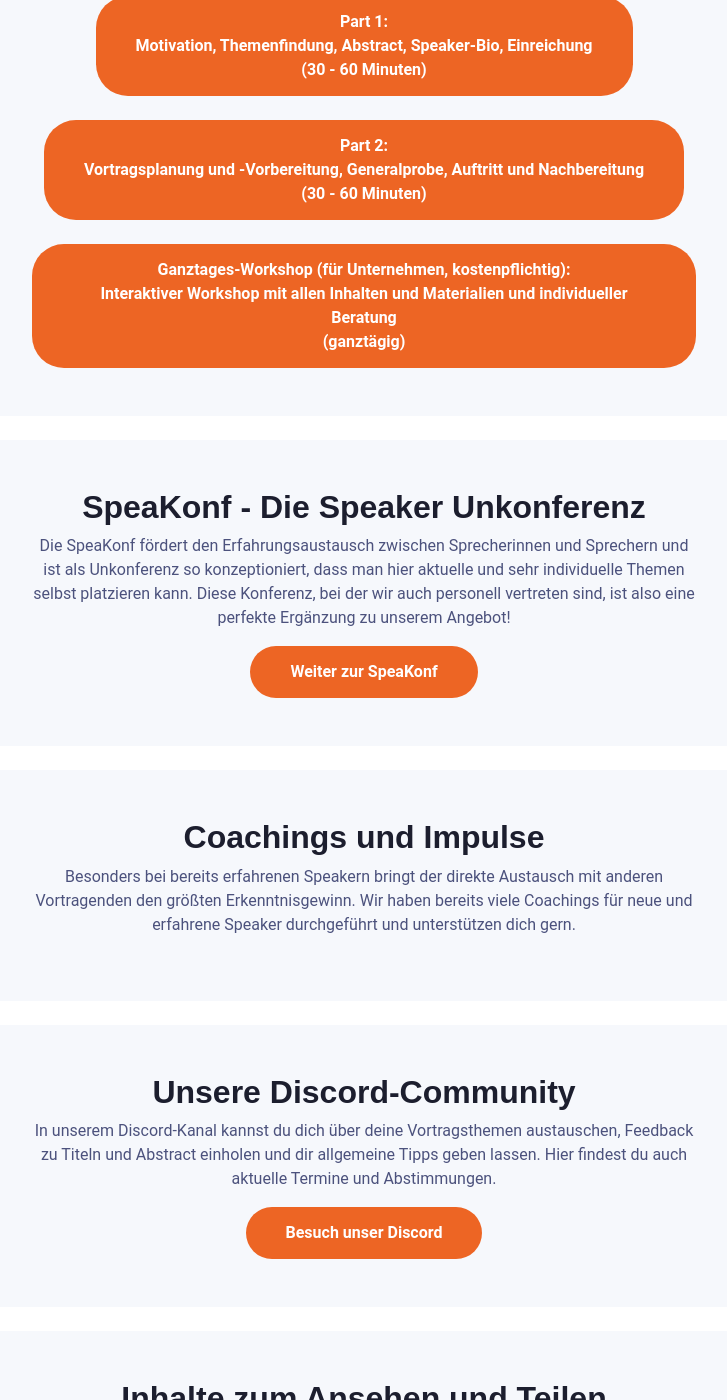
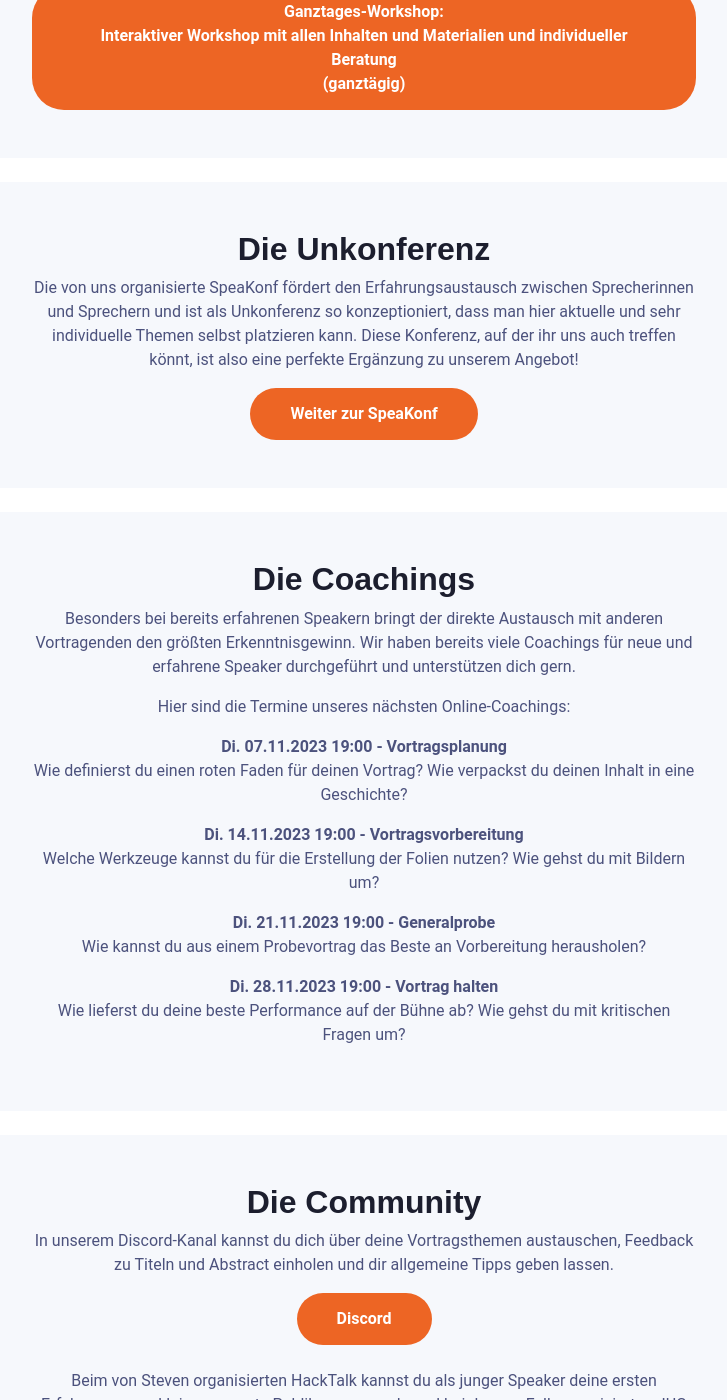
Before and after one commit to DeveloperOnTheStage/website_new, a Jekyll site: the page built from index.md, in a window 1280 px wide and 1400 px high, scrolled down 3238 px. Shown: the whole window, without its empty margins (276-1003 px from the left). Built offline with Jekyll 4.4.1, drawn with Linux system fonts in a browser that asks for light colours; nearby versions of some CDN libraries; library files that are not in the unit come from our copies; some of the changed text lies outside the part shown.

Commit message:
Modify content after synch with team

```diff
--- a/_config.yml
+++ b/_config.yml
@@ -21,9 +21,9 @@
 title: Tech2Talk
 email: info@tech2talk.de
 description: >- # this means to ignore newlines until "baseurl:"
-  Die Community für alle in der Technologie-Branche arbeitenden Personen, die ihr Wissen mit Vorträgen teilen wollen.
+  Wir unterstützen in der Technologie-Branche arbeitende Personen dabei, ihr Wissen mittels Vorträgen zu teilen. So fördern wir eine lebendige Community, den Austausch untereinander, persönliche Weiterentwicklung und aktives Lernen.
 slogan: >-
-  Wir bauen die Kompetenzen neuer und erfahrener Vortragender auf und aus.
+  Wir bauen die Kompetenzen neuer und erfahrener Vortragender aus.
 baseurl: "" # the subpath of your site, e.g. /blog
 url: "https://tech2talk.de"
 twitter_username: tech2talk
--- a/_data/mission-statement.yaml
+++ b/_data/mission-statement.yaml
@@ -1 +1 @@
-Als erfahrene Speaker möchten wir in der Technologie-Branche arbeitende Personen dabei unterstützen, ihr Wissen mit Vorträgen zu teilen und so der Community zu helfen und sich selbst weiter zu entwickeln.
+Wir unterstützen in der Technologie-Branche arbeitende Personen dabei, ihr Wissen mittels Vorträgen zu teilen. So fördern wir eine lebendige Community, den Austausch untereinander, persönliche Weiterentwicklung und aktives Lernen.
--- a/_data/target-group.yaml
+++ b/_data/target-group.yaml
@@ -1,6 +1,6 @@
 "Entwickler":
   cause: |
-    ... weil tief-technische Themen verständlich vermittelt werden müssen.
+    ... um tief-technische Themen verständlich vermittelt zu können.
 "Architekten":
   cause: |
     ... weil wichtige Architektur-Entscheidungen an Entwickler und Kunden kommuniziert werden müssen.
@@ -15,7 +15,7 @@
     ... weil die Produktvision und -strategie nachvollziehbar und begeistern vermittelt werden wollen.
 "Scrum Master":
   cause: |
-    ... weil die Scrum-Prinzipien und -Werte tagtäglich gelebt werden müssen.
+    ... weil die Scrum-Prinzipien und -Werte tagtäglich gelebt werden wollen.
 "IT Manager":
   cause: |
-    ... weil Strategien und Entscheidungen in die Köpfe aller beteiligten gebracht werden müssen.
+    ... weil Strategien und Entscheidungen in die Köpfe aller beteiligten gebracht werden sollten.
--- a/_layouts/default.html
+++ b/_layouts/default.html
@@ -121,7 +121,7 @@
 
     <section id="benefits-section" class="benefits-section theme-bg-light-gradient py-5">
 	    <div class="container py-5">
-		    <h2 class="section-heading text-center mb-3">Unsere Produkte</h2>
+		    <h2 class="section-heading text-center mb-3">Unsere Angebote</h2>
 		    <div class="section-intro single-col-max mx-auto text-center mb-5">{{ site.slogan }}</div>
 		    <div class="row text-center">
 				{% for building-block in site.data.building-blocks %}
@@ -147,16 +147,16 @@
 	    </div><!--//container-->
     </section><!--//benefits-section-->
 
-    <section id="content-section" class="content-section">
-	    <div class="container">
-		    <div class="single-col-max mx-auto">
-		    <h2 class="section-heading text-center mb-5">Unser Mission Statement</h2>
-				<div class="section-intro single-col-max mx-auto text-center mb-5">
-					{{ site.data.mission-statement }}
-				</div><!--//section-intro-->
-		    </div><!--//single-col-max-->
-	    </div><!--//container-->
-    </section><!--//content-section-->
+<!--    <section id="content-section" class="content-section">-->
+<!--	    <div class="container">-->
+<!--		    <div class="single-col-max mx-auto">-->
+<!--		    <h2 class="section-heading text-center mb-5">Unser Mission Statement</h2>-->
+<!--				<div class="section-intro single-col-max mx-auto text-center mb-5">-->
+<!--					{{ site.data.mission-statement }}-->
+<!--				</div>&lt;!&ndash;//section-intro&ndash;&gt;-->
+<!--		    </div>&lt;!&ndash;//single-col-max&ndash;&gt;-->
+<!--	    </div>&lt;!&ndash;//container&ndash;&gt;-->
+<!--    </section>&lt;!&ndash;//content-section&ndash;&gt;-->
 
     <section id="audience-section" class="audience-section py-5">
 	    <div class="container">
@@ -181,7 +181,7 @@
     <section id="book-section" class="book-section">
 	    <div class="container">
 		    <div class="lead-form-wrapper single-col-max mx-auto theme-bg-light rounded p-5">
-			    <h2 class="form-heading text-center">Das Buch: "Developer on the Stage"</h2>
+			    <h2 class="form-heading text-center">Das Buch</h2>
 			    <div class="form-intro text-center mb-3">Für alle, die gerade keine Zeit für Workshops aufwenden möchten oder sich ihren ersten Vortrag in der eigenen Geschwindigkeit organisieren möchten, bietet das kompakte Buch unsere geballte Erfahrung zum Nachlesen. Auf der Seite des Buches findest du neben der Inhaltsangabe auch Leseproben und Stimmen von Lesern.</div>
 				<div class="text-center">
 					<a class="btn btn-primary" href="https://developeronthestage.com/" target="_blank">Besuche developeronthestage.com, die Seite zum Buch</a>
@@ -193,7 +193,7 @@
 	<section id="talks-section" class="talks-section">
 	    <div class="container">
 		    <div class="lead-form-wrapper single-col-max mx-auto theme-bg-light rounded p-5">
-			    <h2 class="form-heading text-center">Unsere Vorträge</h2>
+			    <h2 class="form-heading text-center">Die Impulsvorträge</h2>
 			    <div class="form-intro text-center mb-3">Wir bieten bereits ausgearbeitete und auf diversen Konferenzen erprobte Vorträge an, in denen wir unser Wissen strukturiert und wiederholbar an unsere Teilnehmer vermitteln. Wenn du ein Event-Organisator bist und Interesse an diesen Vorträgen hast, <a href="mailto:info@tech2talk.de">kontaktiere uns einfach</a>!</div>
 				<div class="text-center">
 					<a class="btn btn-primary">Part 1:<br />Motivation, Themenfindung, Abstract, Speaker-Bio, Einreichung<br />(30 - 60 Minuten)</a>
@@ -204,7 +204,7 @@
 				</div>
 				<br />
 				<div class="text-center">
-					<a class="btn btn-primary">Ganztages-Workshop (für Unternehmen, kostenpflichtig):<br />Interaktiver Workshop mit allen Inhalten und Materialien und individueller Beratung<br />(ganztägig)</a>
+					<a class="btn btn-primary">Ganztages-Workshop:<br />Interaktiver Workshop mit allen Inhalten und Materialien und individueller Beratung<br />(ganztägig)</a>
 				</div>
 		    </div><!--//lead-form-wrapper-->
 	    </div><!--//container-->
@@ -213,8 +213,8 @@
 	<section id="unkonf-section" class="unkonf-section">
 	    <div class="container">
 		    <div class="lead-form-wrapper single-col-max mx-auto theme-bg-light rounded p-5">
-			    <h2 class="form-heading text-center">SpeaKonf - Die Speaker Unkonferenz</h2>
-			    <div class="form-intro text-center mb-3">Die SpeaKonf fördert den Erfahrungsaustausch zwischen Sprecherinnen und Sprechern und ist als Unkonferenz so konzeptioniert, dass man hier aktuelle und sehr individuelle Themen selbst platzieren kann. Diese Konferenz, bei der wir auch personell vertreten sind, ist also eine perfekte Ergänzung zu unserem Angebot!</div>
+			    <h2 class="form-heading text-center">Die Unkonferenz</h2>
+			    <div class="form-intro text-center mb-3">Die von uns organisierte SpeaKonf fördert den Erfahrungsaustausch zwischen Sprecherinnen und Sprechern und ist als Unkonferenz so konzeptioniert, dass man hier aktuelle und sehr individuelle Themen selbst platzieren kann. Diese Konferenz, auf der ihr uns auch treffen könnt, ist also eine perfekte Ergänzung zu unserem Angebot!</div>
 				<div class="text-center">
 					<a class="btn btn-primary" href="http://speakonf.de/" target="_blank">Weiter zur SpeaKonf</a>
 				</div>
@@ -225,8 +225,23 @@
 	<section id="coachings-section" class="coachings-section">
 		<div class="container">
 			<div class="lead-form-wrapper single-col-max mx-auto theme-bg-light rounded p-5">
-				<h2 class="form-heading text-center">Coachings und Impulse</h2>
+				<h2 class="form-heading text-center">Die Coachings</h2>
 				<div class="form-intro text-center mb-3">Besonders bei bereits erfahrenen Speakern bringt der direkte Austausch mit anderen Vortragenden den größten Erkenntnisgewinn. Wir haben bereits viele Coachings für neue und erfahrene Speaker durchgeführt und unterstützen dich gern.</div>
+				<div class="form-intro text-center mb-3">Hier sind die Termine unseres nächsten Online-Coachings:</div>
+				<div class="form-intro text-center mb-3">
+					<b>Di. 07.11.2023 19:00 - Vortragsplanung</b><br />
+					Wie definierst du einen roten Faden für deinen Vortrag? Wie verpackst du deinen Inhalt in eine Geschichte?</div>
+				<div class="form-intro text-center mb-3">
+					<b>Di. 14.11.2023 19:00 - Vortragsvorbereitung</b><br />
+				Welche Werkzeuge kannst du für die Erstellung der Folien nutzen? Wie gehst du mit Bildern um?</div>
+				<div class="form-intro text-center mb-3">
+					<b>Di. 21.11.2023 19:00 - Generalprobe</b><br />
+				Wie kannst du aus einem Probevortrag das Beste an Vorbereitung herausholen?</div>
+					<div class="form-intro text-center mb-3">
+						<b>Di. 28.11.2023 19:00 - Vortrag halten</b><br />
+						Wie lieferst du deine beste Performance auf der Bühne ab? Wie gehst du mit kritischen Fragen um?</div>
+				</div>
+
 <!--				<div class="text-center">-->
 <!--					<a class="btn btn-primary" href="http://speakonf.de/" target="_blank">Weiter zur SpeaKonf</a>-->
 <!--				</div>-->
@@ -237,10 +252,19 @@
 	<section id="community-section" class="community-section">
 		<div class="container">
 			<div class="lead-form-wrapper single-col-max mx-auto theme-bg-light rounded p-5">
-				<h2 class="form-heading text-center">Unsere Discord-Community</h2>
-				<div class="form-intro text-center mb-3">In unserem Discord-Kanal kannst du dich über deine Vortragsthemen austauschen, Feedback zu Titeln und Abstract einholen und dir allgemeine Tipps geben lassen. Hier findest du auch aktuelle Termine und Abstimmungen.</div>
+				<h2 class="form-heading text-center">Die Community</h2>
+				<div class="form-intro text-center mb-3">In unserem Discord-Kanal kannst du dich über deine Vortragsthemen austauschen, Feedback zu Titeln und Abstract einholen und dir allgemeine Tipps geben lassen.</div>
 				<div class="text-center">
-					<a class="btn btn-primary" href="http://discord.developeronthestage.com/" target="_blank">Besuch unser Discord</a>
+					<a class="btn btn-primary" href="http://discord.developeronthestage.com/" target="_blank">Discord</a>
+				</div>
+				<br/>
+				<div class="form-intro text-center mb-3">Beim von Steven organisierten HackTalk kannst du als junger Speaker deine ersten Erfahrungen vor kleinem remote Publikum sammeln und bei der von Falk organisierten JUG Darmstadt vor Ort vor einer größeren Crowd.</div>
+				<div class="text-center">
+					<a class="btn btn-primary" href="https://hacktalk.de/" target="_blank">HackTalk</a>
+				</div>
+				<br/>
+				<div class="text-center">
+					<a class="btn btn-primary" href="https://www.jug-da.de/" target="_blank">JUG Darmstadt</a>
 				</div>
 			</div><!--//lead-form-wrapper-->
 		</div><!--//container-->
@@ -249,7 +273,7 @@
 	<section id="materials-section" class="materials-section">
 		<div class="container">
 			<div class="lead-form-wrapper single-col-max mx-auto theme-bg-light rounded p-5">
-				<h2 class="form-heading text-center">Inhalte zum Ansehen und Teilen</h2>
+				<h2 class="form-heading text-center">Die Inhalte</h2>
 				<div class="form-intro text-center mb-3">Schau dir völlig kostenfrei und ohne Registrierung einen Teil unserer Inhalte an. Vielleicht bekommst du Lust, die Ausarbeitung deines Vortrags damit zu beginnen?</div>
 				<div class="text-center">
 					<a class="btn btn-primary" href="https://www.youtube.com/channel/UCIzhZkgIFa5v2UlzAuGi8FQ" target="_blank">YouTube</a>
```
Also changed, not shown: _data/building-blocks.yaml (+9 -9 lines).
